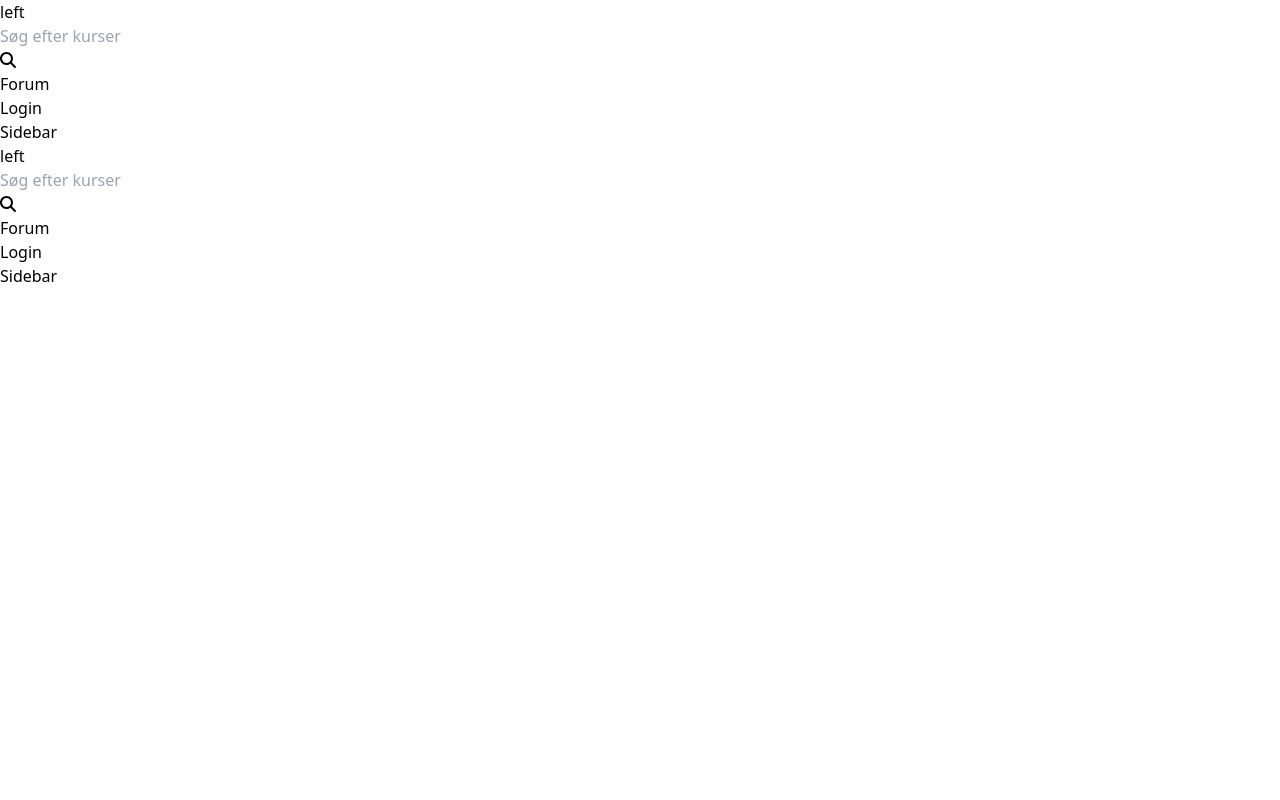
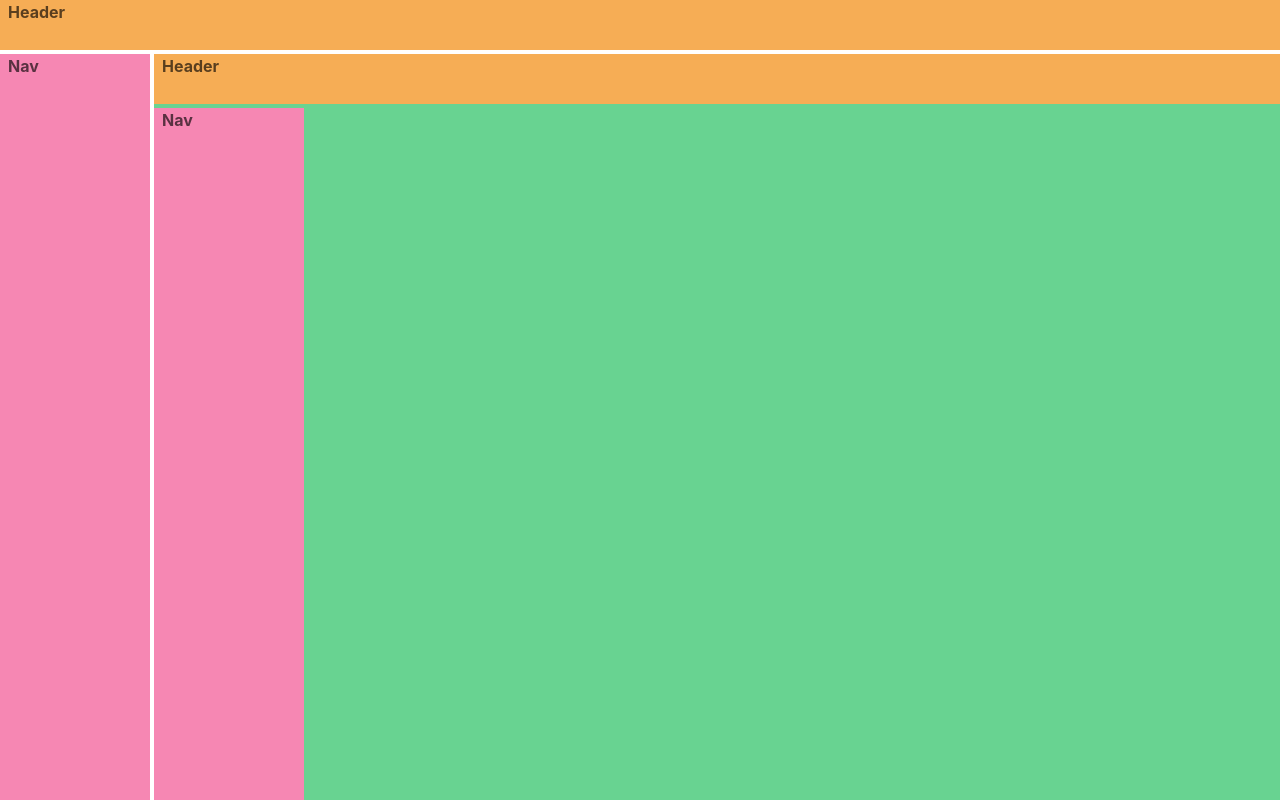
Before and after one commit to nikl1425/NextTsL4F, a Next.js app: page /layout in a window 1280 px wide. Built offline with nearby package versions, Linux system fonts and the light colour scheme.

Commit message:
Chakra layout works

```diff
--- a/package.json
+++ b/package.json
@@ -9,6 +9,9 @@
     "lint": "next lint"
   },
   "dependencies": {
+    "@chakra-ui/react": "^2.4.4",
+    "@emotion/react": "^11.10.5",
+    "@emotion/styled": "^11.10.5",
     "@fortawesome/fontawesome-svg-core": "^6.2.1",
     "@fortawesome/free-solid-svg-icons": "^6.2.1",
     "@fortawesome/react-fontawesome": "^0.2.0",
@@ -20,6 +23,7 @@
     "@types/react-dom": "18.0.9",
     "eslint": "8.29.0",
     "eslint-config-next": "13.0.6",
+    "framer-motion": "^6.5.1",
     "next": "13.0.6",
     "react": "18.2.0",
     "react-dom": "18.2.0",
--- a/pages/_app.tsx
+++ b/pages/_app.tsx
@@ -1,6 +1,6 @@
 // Style
 import '../styles/globals.css'
-import { Inter } from '@next/font/google'
+import { ChakraProvider } from '@chakra-ui/react'
 
 // Props
 import type { AppProps } from 'next/app'
@@ -15,8 +15,10 @@ config.autoAddCss = false
 
 export default function App({ Component, pageProps }: AppProps) {
   return (
-    <Layout>
-        <Component {...pageProps} />
-    </Layout>
+    <ChakraProvider>
+      <Layout>
+          <Component {...pageProps} />
+      </Layout>
+    </ChakraProvider>
   )
 }
--- a/pages/layout.tsx
+++ b/pages/layout.tsx
@@ -1,53 +1,38 @@
-import React, {FC} from "react";
-import styles from "../styles/layout.module.css";
-import NavBar from "../src/components/navBar/NavBar";
-import SideBar from "../src/components/sidebar/SideBar";
-import Footer from "../src/components/footer/Footer";
-
-
-import { Inter } from '@next/font/google'
-const inter = Inter({ subsets: ['latin'] })
+import React, { FC } from "react";
+import { Grid, GridItem, Box, Container, Flex } from '@chakra-ui/react';
 
 type Props = {
     children?: React.ReactNode
 }
 
 
-const Layout : FC<Props> = ( { children } ) => {
+const Layout: FC<Props> = ({ children }) => {
     return (
-        <>
-        <div className={`font-sans h-screen`}>
-            <div className=" flex h-full overflow-hidden">
-                <div className="flex-1 flex flex-col">
-
-                <header className=" flex justify-between items-center p-4 cs-h-1 shadow-xl">
-                    <NavBar />
-                </header>
-
-                <div className="flex cs-h-8 w-full">
-                    <div className=" flex h-full">
-
-                        <div className="flex w-56 h-full bg-pink-500">
-                            <h1>Sidebar</h1>
-                        </div>
-
-                        <div className="  flex flex-1 overflow-y-auto">
-                            {children}
-                        </div>
-
-                    </div>
-                </div>
-                {/*
-                <footer className="flex flex-0 items-center bg-blue-300 p-4 cs-h-1">
-                    <h1>Footer</h1>
-                </footer>
-
-                */}
-
-                </div>
-            </div>
-        </div>
-        </>
+        <Box display='block' h='full'>
+            <Grid
+                templateAreas={`
+                "header header"
+                  "nav main"`}
+                gridTemplateRows={'50px 1fr '}
+                gridTemplateColumns={'150px 1fr'}
+                h='calc(100vh)'
+                gap='1'
+                color='blackAlpha.700'
+                fontWeight='bold'
+            >
+                <GridItem pl='2' bg='orange.300' area={'header'}>
+                    Header
+                </GridItem>
+                <GridItem pl='2' bg='pink.300' area={'nav'}>
+                    Nav
+                </GridItem>
+                <GridItem  h='full' bg='green.300' area={'main'} overflowY='auto'>
+                    <Box  >
+                        {children}
+                    </Box>
+                </GridItem>
+            </Grid>
+        </Box >
     )
 }
 
--- a/styles/globals.css
+++ b/styles/globals.css
@@ -8,11 +8,3 @@ html, body {
   padding: 0;
   height: 100%;
 }
-
-.cs-h-8 {
-  height: 92%;
-}
-
-.cs-h-1 {
-  height: 8%
-}
```
